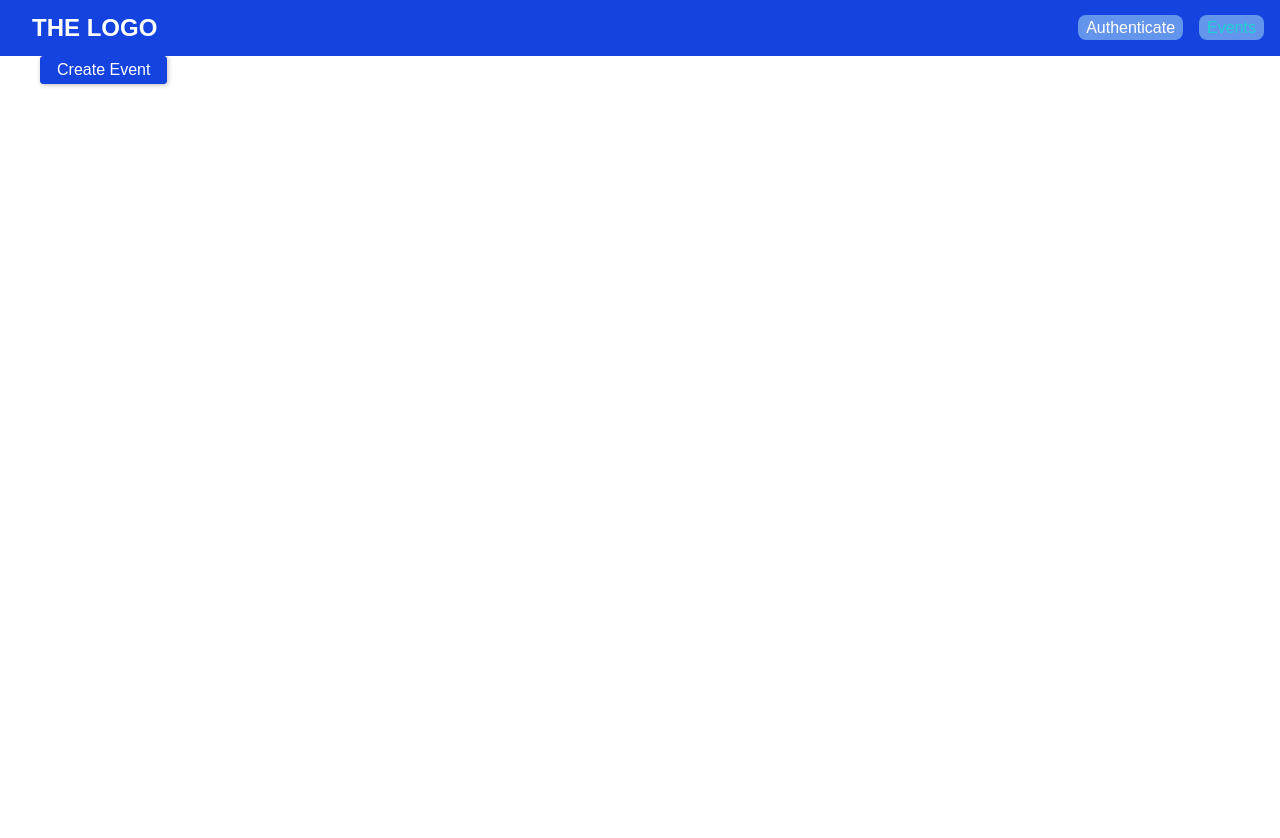
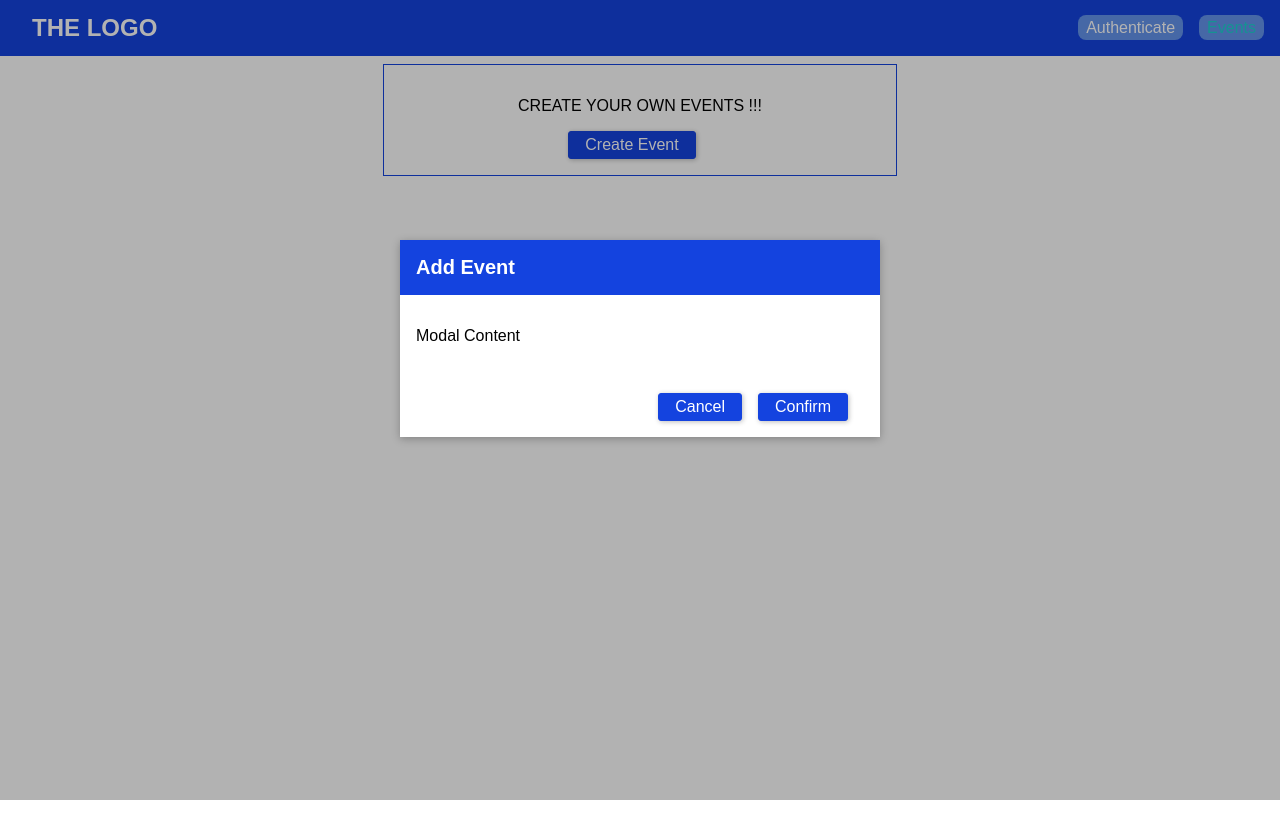
Before and after one commit to prnvbn/MERN-dummy-webapp, a React (Create React App) app in the folder frontend/: page /events in a window 1280 px wide. Both pictures are taken after a click on the button "Create Event". Shown: the top 838 px of the page. Built offline with nearby package versions, Linux system fonts and the light colour scheme.

Commit message:
Added Modal

```diff
--- a/frontend/src/App.js
+++ b/frontend/src/App.js
@@ -1,4 +1,4 @@
-import React, { Component } from 'react';
+import React, { Component }from 'react';
 import { BrowserRouter, Route, Redirect, Switch } from 'react-router-dom';
 
 import AuthPage from './pages/Auth-Page/Auth';
@@ -7,9 +7,10 @@ import BookingsPage from './pages/Bookings-Page/Bookings';
 
 import MainNavigation from './components/Navigation/MainNavigation';
 import SideDrawer from './components/Navigation/SideDrawer/SideDrawer';
-import BackDrop from './components/Navigation/Backdrop/Backdrop';
+import BackDrop from './components/Backdrop/Backdrop';
 
 import AuthContext from './context/auth-context';
+import BackdropContext from './context/backdrop-context';
 
 import './App.css';
 
@@ -17,7 +18,9 @@ class App extends Component {
 
   state = {
     token: null,
-    userId: null
+    userId: null,
+    sideDrawerOpen: false,
+    backdropShowing: false
   }
 
 
@@ -35,9 +38,6 @@ class App extends Component {
     });
   };
 
-  state = {
-    sideDrawerOpen: false
-  };
 
   drawerToggleClickHandler = () => {
     this.setState((prevState) => {
@@ -46,7 +46,10 @@ class App extends Component {
   };
 
   backdropClickHandler = () => {
-    this.setState({sideDrawerOpen: false});
+    this.setState({
+      sideDrawerOpen: false,
+      backdropShowing: false
+    });
   };
 
 
@@ -70,8 +73,13 @@ class App extends Component {
               logout: this.logout
             }}
           >
+            <BackdropContext.Provider
+              value ={{
+                showing: this.state.backdropShowing
+              }}
+            >
               <MainNavigation drawerClickHandler={this.drawerToggleClickHandler} />
-            <SideDrawer show={this.state.sideDrawerOpen} />
+              <SideDrawer show={this.state.sideDrawerOpen} pageLinkClickHandler = {this.backdropClickHandler}/>
               {backdrop}
               <main className="main-content" >
               <Switch>
@@ -87,6 +95,8 @@ class App extends Component {
                   {!this.state.token && <Redirect to="/auth" exact />}
                 </Switch>
               </main>
+
+            </BackdropContext.Provider>
           </AuthContext.Provider>
         </React.Fragment>
       </BrowserRouter>
--- /dev/null
+++ b/frontend/src/components/Modal/Modal.css
@@ -0,0 +1,42 @@
+.modal {
+    width: 90%;
+    background: white;
+    box-shadow: 0 2px 8px rgba(0,0,0,0.26);
+    position: fixed;
+    top: 20vh;
+    left: 5%;
+    z-index: 100;
+
+}
+
+.modal__header {
+    padding: 1rem;
+    background: #1443df;
+    color: white;
+}
+
+.modal h1 {
+    margin: 0;
+    font-size: 1.25rem;
+}
+
+.modal__content {
+    padding: 1rem;
+}
+
+.modal__actions {
+    display: flex;
+    justify-content: flex-end;
+    padding: 1rem;
+}
+
+
+@media(min-width: 768px) {
+    .modal {
+        max-width: 30rem;
+        top: 30%;
+        left: 50%;
+        margin-left: -15rem;
+
+    }
+}
--- /dev/null
+++ b/frontend/src/components/Modal/Modal.js
@@ -0,0 +1,20 @@
+import React from 'react'
+
+import './Modal.css';
+
+const modal = props => (
+    <div className="modal">
+        <header className="modal__header">
+            <h1>{props.title}</h1>
+        </header>
+        <section className="modal__content">
+            {props.children}
+        </section>
+        <section className="modal__actions">
+            {props.canCancel  && <button className="btn" onClick={props.onCancel}> Cancel </button>}
+            {props.canConfirm && <button className="btn" onClick={props.onConfirm}> Confirm </button>}
+        </section>
+    </div>
+);
+
+export default modal
--- a/frontend/src/components/Navigation/SideDrawer/SideDrawer.js
+++ b/frontend/src/components/Navigation/SideDrawer/SideDrawer.js
@@ -5,6 +5,7 @@ import './SideDrawer.css';
 import AuthContext from '../../../context/auth-context';
 
 const sideDrawer = props => {
+
     let drawerClasses = ['side-drawer'];
     if (props.show) {
         drawerClasses.push('open')
@@ -18,16 +19,16 @@ const sideDrawer = props => {
                         <ul>
                                 {!context.token && (
                                     <li>
-                                        <NavLink to="/auth">Authenticate</NavLink>
+                                        <NavLink to="/auth" onClick ={props.pageLinkClickHandler}>Authenticate</NavLink>
                                     </li>
                                 )}
                                 <li>
-                                    <NavLink to="/events">Events</NavLink>
+                                    <NavLink to="/events" onClick ={props.pageLinkClickHandler}>Events</NavLink>
                                 </li>
                                 {context.token && (
                                     <React.Fragment>
                                         <li>
-                                            <NavLink to="/bookings">Bookings</NavLink>
+                                            <NavLink to="/bookings" onClick ={props.pageLinkClickHandler}>Bookings</NavLink>
                                         </li>
                                         <li>
                                             <button onClick={context.logout}>Logout</button>
--- /dev/null
+++ b/frontend/src/context/backdrop-context.js
@@ -0,0 +1,5 @@
+import React from 'react';
+
+export default React.createContext({
+    showing: false
+});
--- /dev/null
+++ b/frontend/src/pages/Events-Page/Events.css
@@ -0,0 +1,9 @@
+.events-control {
+    text-align: center;
+    border: 1px solid #1443df;
+    padding: 1rem;
+    margin: 4rem auto;
+    width: 30rem;
+    max-width: 80%;
+
+}
--- a/frontend/src/pages/Events-Page/Events.js
+++ b/frontend/src/pages/Events-Page/Events.js
@@ -1,10 +1,46 @@
 import React, { Component } from 'react';
 
+import Modal from '../../components/Modal/Modal';
+import Backdrop from '../../components/Backdrop/Backdrop';
+import './Events.css';
+
 class EventsPage extends Component {
+  state = {
+    creating: false
+  }
+
+  startCreateEventHandler = () => {
+    this.setState({creating: true})
+  };
+
+  modalConfirmHandler = () => {
+    this.setState({creating: false});
+  };
+
+  modalCancelHandler = () => {
+    this.setState({creating: false});
+  };
+
   render() {
-    return <div className="events-control">
-      <button className="btn"> Create Event</button>
-    </div>;
+
+    return (
+      <React.Fragment>
+        {this.state.creating && <Backdrop />}
+        {this.state.creating &&
+          <Modal title ="Add Event" canCancel canConfirm onCancel={this.modalCancelHandler} onConfirm={this.modalConfirmHandler}>
+           <p> Modal Content</p>
+          </Modal>
+        }
+
+        <div className="events-control">
+          <p>
+            CREATE YOUR OWN EVENTS !!!
+          </p>
+          <button className="btn" onClick={this.startCreateEventHandler}> Create Event</button>
+        </div>
+      </React.Fragment>
+    );
+
   }
 }
 
```
Also changed, not shown: frontend/src/components/Backdrop/Backdrop.css (renamed from frontend/src/components/Navigation/Backdrop/Backdrop.css), frontend/src/components/Backdrop/Backdrop.js (renamed from frontend/src/components/Navigation/Backdrop/Backdrop.js). Lines whose indentation alone changed are shown as unchanged.
